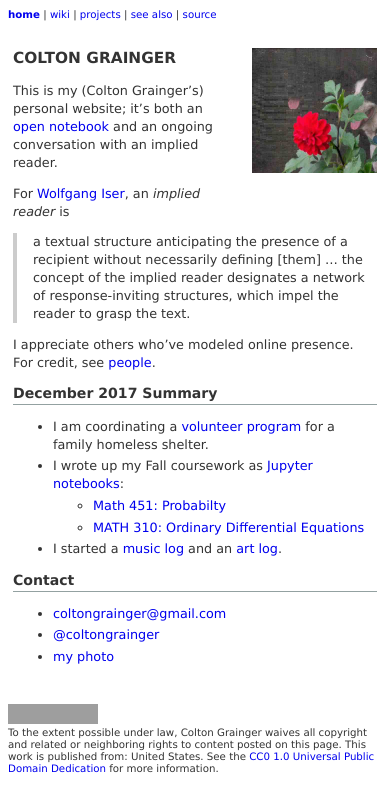
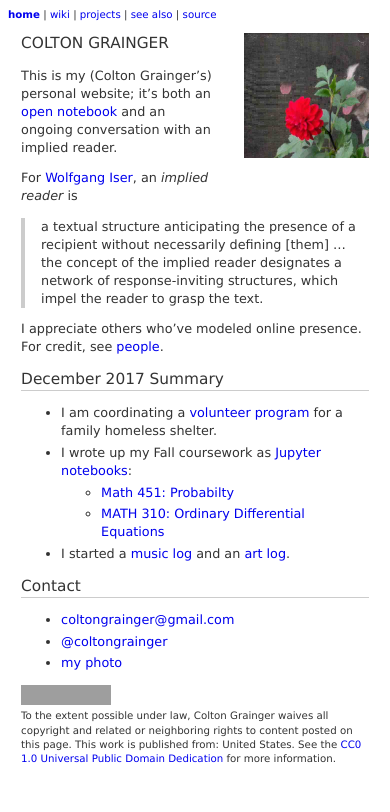
Before and after one commit to coltongrainger/blog, a Jekyll site: the page built from index.md, in a window 390 px wide. Shown: the top 812 px of the page. Built offline with Jekyll 4.4.1, drawn with Linux system fonts in a browser that asks for light colours; our own code applies the rules of GitHub Pages for plain Markdown files; grey boxes are pictures that could not be loaded.

Commit message:
finish new style sheet, move onto fix nav bar in head

```diff
--- a/_includes/default.css
+++ b/_includes/default.css
@@ -1,57 +1,38 @@
 /* License: CC0 */
 
 body {
-  background-color: #fff;
-  font-family: 'Lucida Grande', Verdana, Arial, Sans-Serif;
+  font-family: "Lucida Grande", Verdana, Helvetica, Arial, sans-serif;
   color: #333333 ;
 }
 
-a { text-decoration: none; }
-
-a:hover {text-decoration: underline; }
-
-li {
-  margin-top: 0.3em;
-  margin-bottom: 0.3em;
+main, footer {
+    line-height: 1.4;
+    margin: auto;
+    max-width: 40rem;
+    text-align: left;
+    width: 93%;
+    word-wrap: break-word;
 }
 
-h1 {
-  font-size: 120%;
-  text-transform: uppercase;
+footer { font-size: 80%; }
+
+nav#site_navigation {
+    font-size: 80%;
+    /* See http://stackoverflow.com/a/324553 ; this ensures that the
+     navigation links (left side) and search bar (right side) play
+     nicely */
+    overflow: hidden;
 }
 
-h2 { border-bottom: 1px solid #93a1a1; }
+h1 { text-transform: uppercase; }
+h2 { border-bottom: 1px solid #ccc; }
+h1, h2, h3, h4, h5, h6 {
+  font-size: 120%;
+  font-weight: normal; }
 
-h2, h3, h4, h5, h6 { font-size: 110%; }
-
-main {
-    line-height: 1.4;
-    margin: auto;
-    max-width: 600px;
-    text-align: left;
-    word-wrap: break-word;
-    margin-left: auto ;
-    margin-right: auto ;
-    margin-bottom: 20px ;
-    padding: 20px ;
-    padding-left: 40px ;
-    padding-right: 40px ;
-}
-
-@media screen and (max-width: 600px) {
-    html {
-      font-size: 80%;
-    }
-    main {
-      padding: 5px ;
-      padding-left: 5px ;
-      padding-right: 5px ;
-      border-radius: 0px ;
-    }
-    body {
-      padding: 0px;
-    }
-}
+a { text-decoration: none; }
+a:hover, a:active { text-decoration:underline; }
+a.anchorjs-link:hover, a.anchorjs-link:active { text-decoration: none; }
 
 blockquote {
     border-left: 4px solid #ccc;
@@ -59,16 +40,43 @@ blockquote {
     padding-left: 16px;
 }
 
-pre {
+code {
+    font-family: monospace;
+    font-size: 120%;
+    background-color: #f6f6f6;
+    padding-left: 4px;
+    padding-right: 4px;
+    word-wrap: normal;
+}
+
+pre code {
+    font-family: monospace;
     display: block;
     line-height: 1.2;
+    max-height: 400px;
     overflow: auto;
     padding: 10px;
 }
 
-footer { margin: auto;
-    max-width: 600px;
-    margin-left: auto ;
-    margin-right: auto ;
-    margin-bottom: 20px ;
-    font-size: 80%; }
+pre {
+    font-family: inherit;
+    line-height: 1.4;
+}
+
+li {
+  margin-top: 0.3em;
+  margin-bottom: 0.3em;
+}
+
+@media screen and (max-width: 40rem) {
+    html {
+      font-size: 80%;
+    }
+    main {
+      padding-left: 5px ;
+      padding-right: 5px ;
+    }
+    body {
+      padding: 0px;
+    }
+}
--- a/_includes/foot.html
+++ b/_includes/foot.html
@@ -17,5 +17,8 @@ This work is published from:
 </p>
 </footer>
 </div>
+  <script>
+    anchors.add();
+  </script>
 </body>
 </html>
--- a/_includes/head.html
+++ b/_includes/head.html
@@ -17,10 +17,11 @@
     type="image/png"
     href="{{ site.baseurl }}/images/favicon.png">
   {% include mathjax.html %}
+  <script src="/assets/js/anchor.min.js"></script>
+  <style type="text/css">
+    {% include default.css %}
+  </style>
 </head>
-<style type="text/css">
-  {% include default.css %}
-</style>
 <body>
 
   <header style="font-size: 80%">
```
Also changed, not shown: assets/js/anchor.min.js (added).
